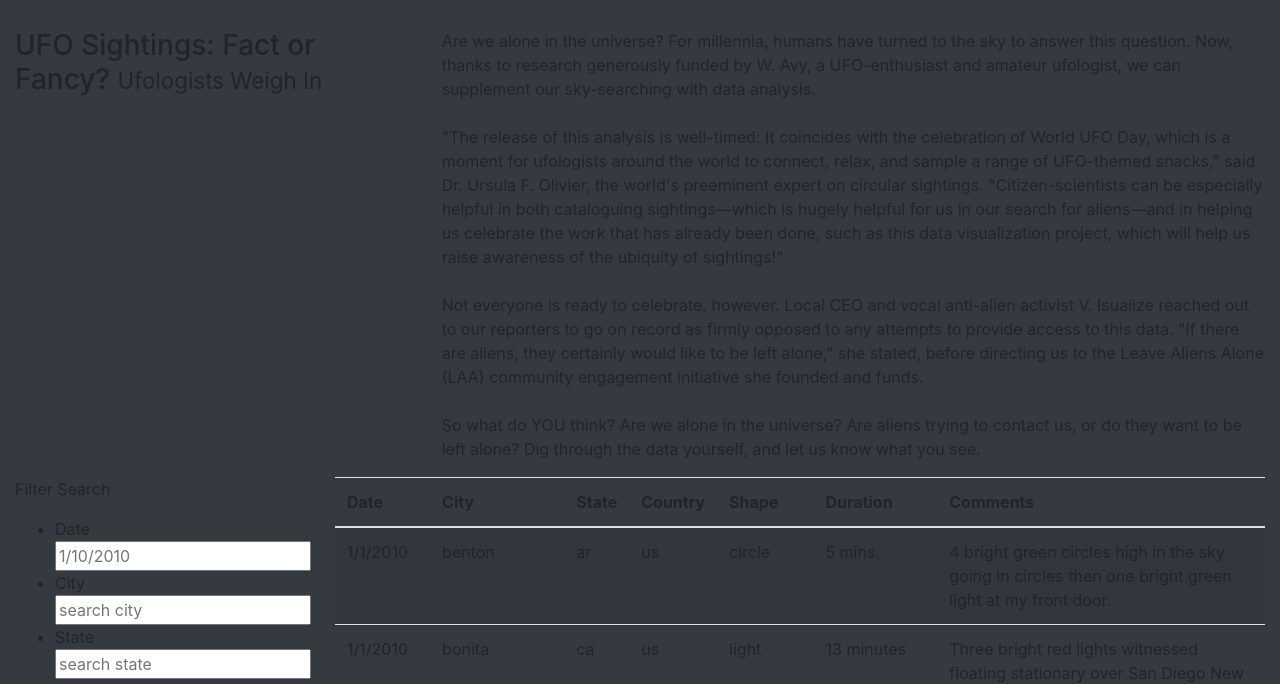
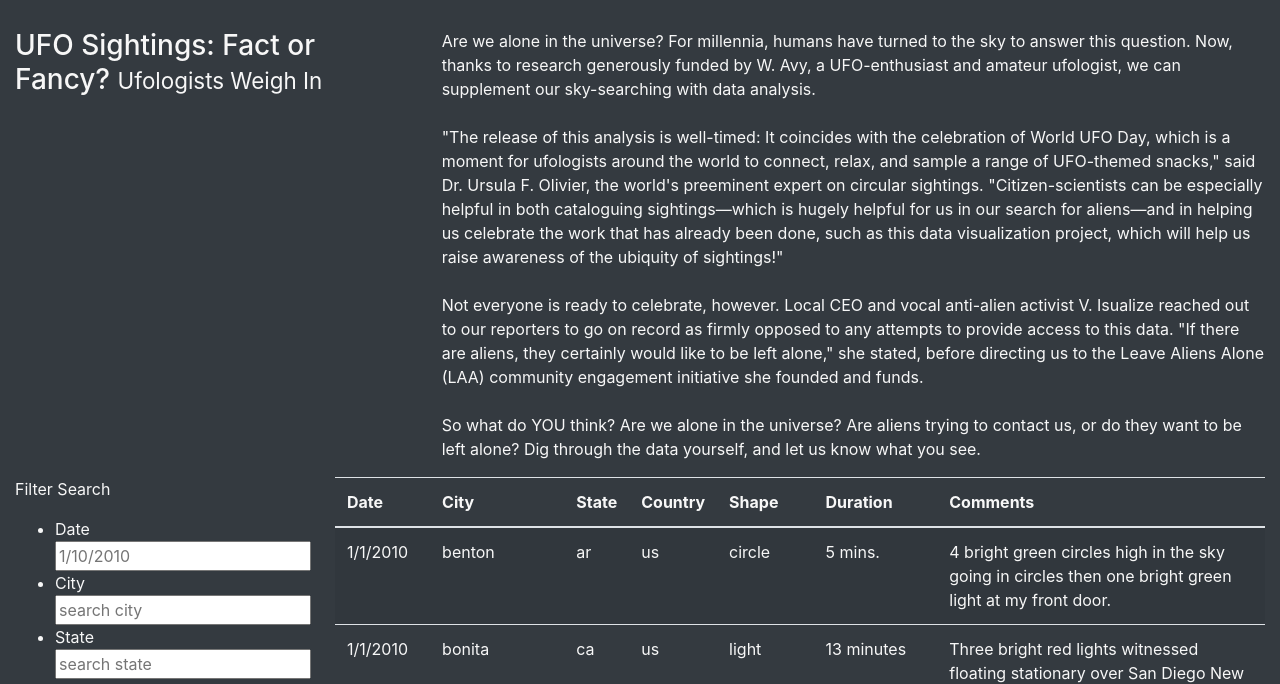
Before and after one commit to Shannon-Goddard/Goddard_Shannon_UFOs, a plain HTML site: page index.html in a window 1280 px wide. Shown: the part 262-946 px from the top of the page. Drawn offline with nearby package versions, Linux system fonts and the light colour scheme; files that its build step writes are made by us from their sources; the site is published under a folder, as on GitHub Pages, so addresses that start at the root find nothing.

Commit message:
Update index.html

```diff
--- a/index.html
+++ b/index.html
@@ -14,7 +14,7 @@
       integrity="sha384-Gn5384xqQ1aoWXA+058RXPxPg6fy4IWvTNh0E263XmFcJlSAwiGgFAW/dAiS6JXm"
       crossorigin="anonymous"
     />
-    <link rel="stylesheet" href="/master/static/CSS/style.css">
+    <link rel="stylesheet" href="static/CSS/style.css">
 </head>
 <body class="bg-dark">
     <div class="wrapper">
```
